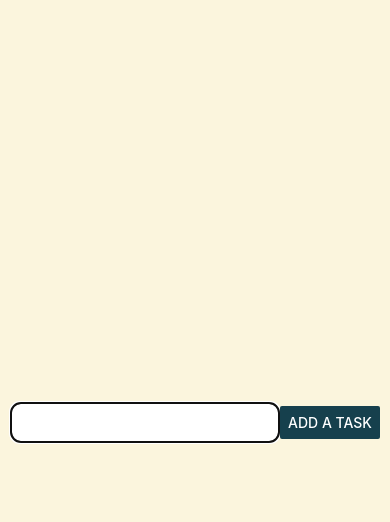
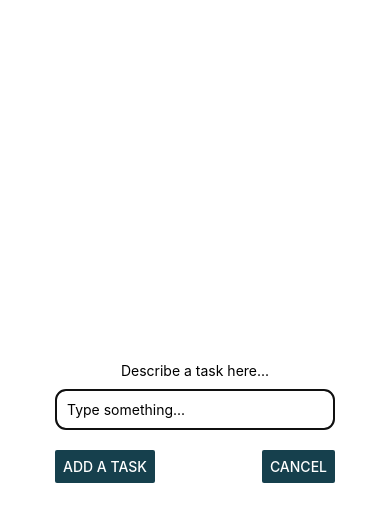
Before and after one commit to memphis35/react-native-to-do, a React Native app: screen / in a window 390 px wide. Both pictures are taken after a click on the button "ADD A NEW TASK". Shown: the top 522 px of the page. Built offline with nearby package versions, Linux system fonts and the light colour scheme.

Commit message:
Enhance modal input

```diff
--- a/App.js
+++ b/App.js
@@ -5,17 +5,12 @@ import TaskInput from "./components/TaskInput";
 import TaskList from "./components/TaskList";
 
 export default function App() {
-  const [tasks, setTasks] = useState([
-    "Mop the floor",
-    "Clean the bath",
-    "Wash the dishes",
-  ]);
+  const [tasks, setTasks] = useState(["Mop the floor", "Clean the bath", "Wash the dishes"]);
   const [isModalVisible, setModalVisible] = useState(false);
 
   const addNewTaskHandler = () => setModalVisible(true);
 
-  const addTask = (taskName) =>
-    setTasks((currentTasks) => [...currentTasks, taskName]);
+  const addTask = (taskName) => setTasks((currentTasks) => [...currentTasks, taskName]);
 
   const deleteTask = (id) => {
     const updated = tasks.filter((el, index) => index !== id);
@@ -26,11 +21,7 @@ export default function App() {
     <View style={{ flex: 1 }}>
       <AppHeader />
       <Button title="Add a new task" onPress={addNewTaskHandler} />
-      <TaskInput
-        addTask={addTask}
-        isModalVisible={isModalVisible}
-        setModalVisible={setModalVisible}
-      />
+      <TaskInput addTask={addTask} isModalVisible={isModalVisible} setModalVisible={setModalVisible} />
       <TaskList tasks={tasks} onDeleteTask={deleteTask} />
     </View>
   );
--- a/components/TaskInput.js
+++ b/components/TaskInput.js
@@ -1,5 +1,5 @@
 import { useState } from "react";
-import { View, TextInput, Button, Modal, StyleSheet } from "react-native";
+import { View, Text, TextInput, Button, Modal, StyleSheet } from "react-native";
 
 function TaskInput({ addTask, isModalVisible, setModalVisible }) {
   const [text, setText] = useState("");
@@ -19,15 +19,27 @@ function TaskInput({ addTask, isModalVisible, setModalVisible }) {
     }
   };
 
+  const onCancelTaskHandler = () => {
+    setText("");
+    setModalVisible(false);
+  };
+
   return (
-    <Modal visible={isModalVisible} style={styles.modal}>
+    <Modal visible={isModalVisible} animationType="slide">
+      <View style={styles.modalWindowWrapper}>
+        <Text>Describe a task here...</Text>
         <View style={styles.inputContainer}>
           <TextInput
             style={styles.input}
             onChangeText={onInputTextHandler}
             value={text}
+            placeholder="Type something..."
           />
+          <View style={styles.buttons}>
             <Button title="Add a task" color="#16404D" onPress={onAddTaskHandler} />
+            <Button title="Cancel" color="#16404D" onPress={onCancelTaskHandler} />
+          </View>
+        </View>
       </View>
     </Modal>
   );
@@ -36,26 +48,25 @@ function TaskInput({ addTask, isModalVisible, setModalVisible }) {
 export default TaskInput;
 
 const styles = StyleSheet.create({
-  modal: {
+  modalWindowWrapper: {
     flex: 1,
+    alignItems: "center",
     justifyContent: "center",
-    alignItems: "center",
+    padding: 20,
+    rowGap: 10,
   },
   inputContainer: {
-    width: "100%",
-    height: "100%",
-    paddingVertical: 8,
-    paddingHorizontal: 10,
-    flexDirection: "row",
-    alignItems: "center",
-    justifyContent: "flex-start",
-    backgroundColor: "#FBF5DD",
+    width: "80%",
+    gap: 20,
   },
   input: {
     backgroundColor: "#fff",
     padding: 10,
     borderWidth: 2,
     borderRadius: 10,
-    flex: 1,
+  },
+  buttons: {
+    flexDirection: "row",
+    justifyContent: "space-between",
   },
 });
--- a/components/TaskItem.js
+++ b/components/TaskItem.js
@@ -5,7 +5,7 @@ function TaskItem({ text, onDeleteTask, taskId }) {
     <View style={styles.item}>
       <Pressable onPress={() => onDeleteTask(taskId)} style={styles.pressable}>
         <Text>{text}</Text>
-        <Text>[DELETE]</Text>
+        <Text>[TAP TO DELETE]</Text>
       </Pressable>
     </View>
   );
--- a/components/TaskList.js
+++ b/components/TaskList.js
@@ -3,11 +3,7 @@ import TaskItem from "./TaskItem";
 
 function TaskList({ tasks, onDeleteTask }) {
   const renderTask = (itemWrapper) => (
-    <TaskItem
-      text={itemWrapper.item}
-      onDeleteTask={onDeleteTask}
-      taskId={itemWrapper.index}
-    />
+    <TaskItem text={itemWrapper.item} onDeleteTask={onDeleteTask} taskId={itemWrapper.index} />
   );
   const emptyList = (
     <View style={styles.board_container}>
@@ -25,7 +21,7 @@ function TaskList({ tasks, onDeleteTask }) {
       />
     </View>
   );
-  const rendered = tasks ? notEmptyList : emptyList;
+  const rendered = tasks.length > 0 ? notEmptyList : emptyList;
   return rendered;
 }
 
```
Lines whose indentation alone changed are shown as unchanged.
